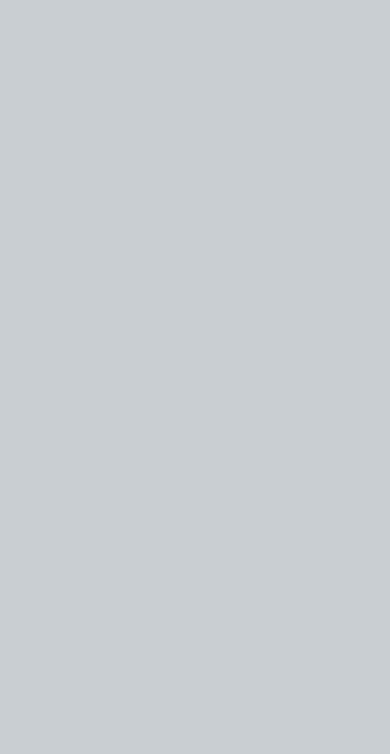
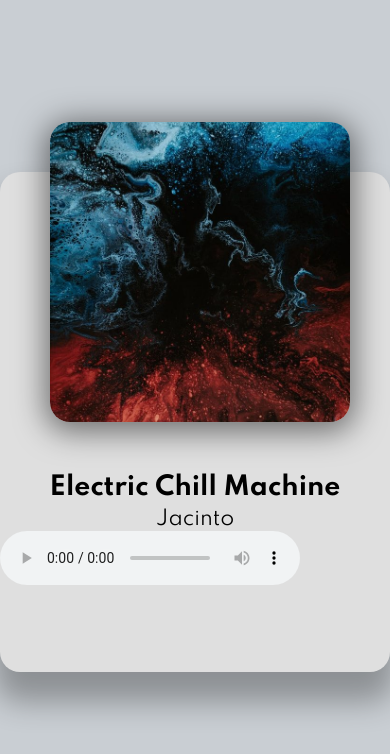
Before and after one commit to aliamk/music_player, a plain HTML site: page index.html in a window 390 px wide. Drawn offline with Linux system fonts and the light colour scheme.

Commit message:
added html, images, audio, css andmedia queries

```diff
--- a/index.html
+++ b/index.html
@@ -8,8 +8,24 @@
     <link rel="stylesheet" href="https://cdnjs.cloudflare.com/ajax/libs/font-awesome/5.10.2/css/all.min.css"/>
     <link rel="stylesheet" href="style.css">
 </head>
+
 <body>
+
+  <div class="player-container">
+    <!-- Song -->
+    <div class="img-container">
+      <img src="img/jacinto-1.jpg" alt="Album Art">
+    </div>
+    <h2 id="title">Electric Chill Machine</h2>
+    <h3 id="artist">Jacinto</h3>
+    <audio src="music/jacinto-1.mp3" controls></audio>
+  </div>
+
+
+
+
     <!-- Script -->
     <script src="script.js"></script>
 </body>
+
 </html>
--- a/script.js
+++ b/script.js
@@ -0,0 +1 @@
+@import url('https://fonts.googleapis.com/css2?family=Spartan:wght@400;700&display=swap');
--- a/style.css
+++ b/style.css
@@ -1,4 +1,5 @@
 /* Images created by: https://unsplash.com/@pawel_czerwinski */
+@import url('https://fonts.googleapis.com/css2?family=Spartan:wght@400;700&display=swap');
 
 html {
   box-sizing: border-box;
@@ -11,19 +12,33 @@ body {
   display: flex;
   justify-content: center;
   align-items: center;
-
+  font-family: 'Spartan', sans-serif;
   font-size: 12px;
 }
 
-
+.player-container {
+  height: 500px;
+  width: 400px;  /* Ideal for most smartphones */
+  background: #dfdfdf;
+  border-radius: 20px;
+  box-shadow: 0 25px 30px 5px rgba(0, 0, 0, 0.3);  /* hori, vert, blur, spread, colour */
+}
 
 .img-container {
-
+  height: 300px;
+  width: 300px;
   position: relative;
   top: -50px;
   left: 50px;
 }
 
+.img-container img {
+  height: 100%;
+  width: 100%;
+  object-fit: cover;
+  border-radius: 20px;
+  box-shadow: 0 5px 30px 5px rgba(0, 0, 0, 0.5);
+}
 
 h2 {
   font-size: 25px;
@@ -89,7 +104,9 @@ h3 {
 
 /* Media Query: iPhone (Vertical) */
 @media screen and (max-width: 376px) {
-
+  .player-container {
+    width: 95%;
+  }
 
   .img-container {
     left: 29px;
```
Also changed, not shown: 1 other file.
